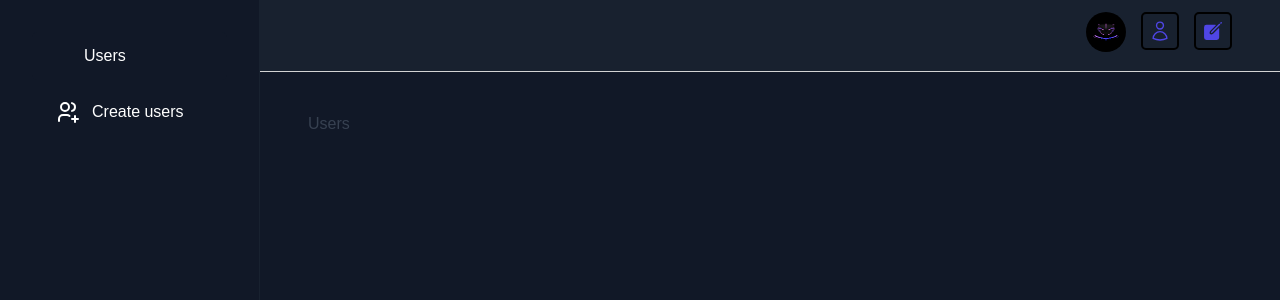
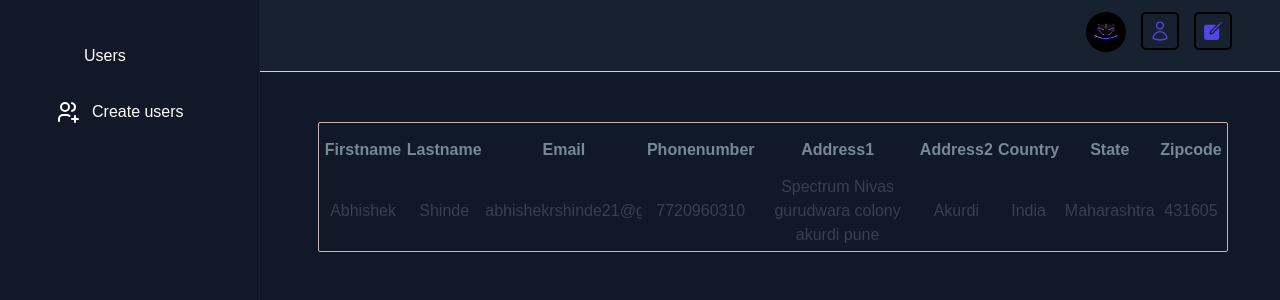
Before and after one commit to Abhishekr2122/demo-app, a React (Create React App) app: page /users in a window 1280 px wide. Shown: the top 300 px of the page. Built offline with nearby package versions, Linux system fonts and the light colour scheme; some icons are missing.

Commit message:
Displaying the users data in the table

```diff
--- a/src/pages/Users.js
+++ b/src/pages/Users.js
@@ -1,3 +1,45 @@
+import styled from "styled-components";
+import TableRow from "../ui/TableRow";
+
+const StyledTable = styled.table`
+  border: 1px solid #c6b3b3;
+  width: 98.5%;
+  border-radius: 2px;
+  margin-left: 10px;
+  padding: 2px;
+`;
+
+const StyledTableBody = styled.tbody``;
+
+const StyledRow = styled.tr`
+  height: 46px;
+  width: 100px;
+`;
+
+const StyledHead = styled.th`
+  color: lightslategrey;
+  font-weight: 600;
+`;
+
 export default function Users() {
-  return <div>Users</div>;
+  return (
+    <div style={{ marginTop: "10px" }}>
+      <StyledTable>
+        <StyledTableBody>
+          <StyledRow>
+            <StyledHead>Firstname</StyledHead>
+            <StyledHead>Lastname</StyledHead>
+            <StyledHead>Email</StyledHead>
+            <StyledHead>Phonenumber</StyledHead>
+            <StyledHead>Address1</StyledHead>
+            <StyledHead>Address2</StyledHead>
+            <StyledHead>Country</StyledHead>
+            <StyledHead>State</StyledHead>
+            <StyledHead>Zipcode</StyledHead>
+          </StyledRow>
+          <TableRow />
+        </StyledTableBody>
+      </StyledTable>
+    </div>
+  );
 }
--- /dev/null
+++ b/src/ui/TableRow.js
@@ -0,0 +1,33 @@
+import styled from "styled-components";
+
+const StyledInputRow = styled.tr`
+  height: 46px;
+  width: 100px;
+`;
+
+const StyledRowData = styled.td`
+  text-align: center;
+  overflow: scroll;
+  max-width: 150px;
+
+  &::-webkit-scrollbar {
+    display: none;
+    scroll-behavior: smooth;
+  }
+`;
+
+export default function TableRow() {
+  return (
+    <StyledInputRow>
+      <StyledRowData>Abhishek</StyledRowData>
+      <StyledRowData>Shinde</StyledRowData>
+      <StyledRowData>abhishekrshinde21@gmail.com</StyledRowData>
+      <StyledRowData>7720960310</StyledRowData>
+      <StyledRowData>Spectrum Nivas gurudwara colony akurdi pune</StyledRowData>
+      <StyledRowData>Akurdi</StyledRowData>
+      <StyledRowData>India</StyledRowData>
+      <StyledRowData>Maharashtra</StyledRowData>
+      <StyledRowData>431605</StyledRowData>
+    </StyledInputRow>
+  );
+}
```
